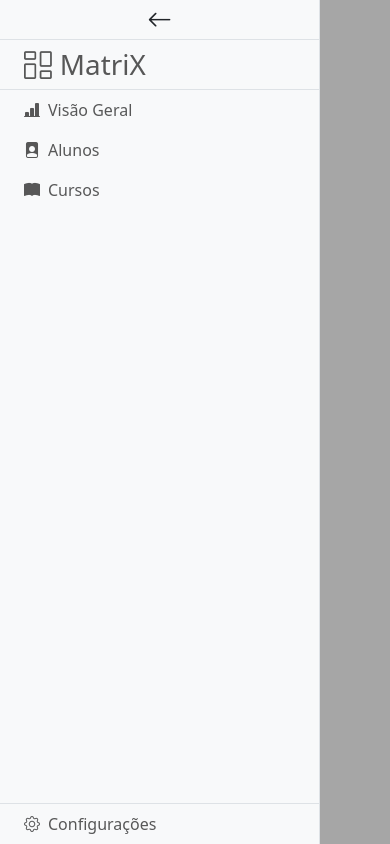
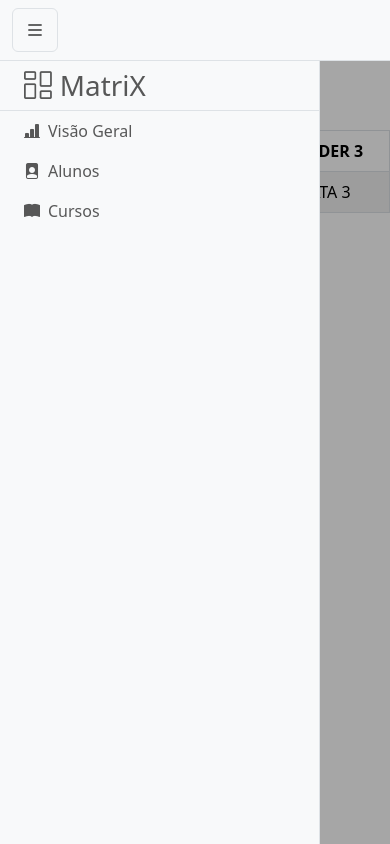
Before and after one commit to laguit0s/MatriX, a React (Vite) app in the folder frontend/: page /gerenciar-alunos in a window 390 px wide. Both pictures are taken after a click on the button "Abrir menu lateral". Built offline with nearby package versions, Linux system fonts and the light colour scheme.

Commit message:
implementa roteamento e layout responsivo da sidebar

```diff
--- a/frontend/src/App.jsx
+++ b/frontend/src/App.jsx
@@ -1,12 +1,21 @@
 import SidebarDesktop from "./components/SidebarDesktop"
-import DataTable from "./components/DataTable"
+import { BrowserRouter, Routes, Route } from "react-router-dom"
+import GerenciarAlunos from "./pages/GerenciarAlunos"
+import "./styles/global.css"
 
 function App() {
-  const header = ["TESTE", "TESTE", "TESTE"]
-  const body = ["DADOS", "DADOS", "DADOS"]
   return (
     <div className='d-flex flex-grow-1 h-100' style={{ minWidth: 0 }}>
-      <SidebarDesktop />
+      <BrowserRouter>
+        <SidebarDesktop />
+        <div className="routes-container content-wrapper">
+          <Routes>
+            <Route path="/gerenciar-alunos" element={<GerenciarAlunos />} />
+            <Route path="/gerenciar-cursos" element={<GerenciarAlunos />} />
+            <Route path="/gerenciar-turmas" element={<GerenciarAlunos />} />
+          </Routes>
+        </div>
+      </BrowserRouter>
     </div>
   )
 }
--- a/frontend/src/components/DataTable.jsx
+++ b/frontend/src/components/DataTable.jsx
@@ -4,7 +4,7 @@ function DataTable({ headerContent = [], bodyContent = [] }) {
 
     return (
         <div className="table-responsive flex-grow-1 w-100" style={{ minWidth: 0 }}>
-            <table className="table table-striped text-nowrap">
+            <table className="table table-bordered table-striped text-nowrap">
                 <thead>
                     <tr>
                         {headerContent.map((texto, i) => (
@@ -22,7 +22,7 @@ function DataTable({ headerContent = [], bodyContent = [] }) {
                                         const cellContent = bodyContent[index];
 
                                         return (
-                                            <td key={index}>
+                                            <td key={index} className="text-center">
                                                 {cellContent !== undefined ? cellContent : ""}
                                             </td>
                                         );
--- /dev/null
+++ b/frontend/src/components/Header.jsx
@@ -0,0 +1,9 @@
+function Header({ title }) {
+    return (
+        <div className="d-flex py-3 justify-content-center">
+            <h1 className="h2">{title}</h1>
+        </div>
+    )
+}
+
+export default Header
--- a/frontend/src/components/SidebarDesktop.jsx
+++ b/frontend/src/components/SidebarDesktop.jsx
@@ -1,4 +1,5 @@
-import { useEffect, useState } from "react";
+import { useEffect, useState } from "react"
+import { Link } from "react-router-dom"
 
 function SidebarDesktop () {
     let [isExpanded, setIsExpanded] = useState(true);
@@ -95,18 +96,22 @@ function SidebarDesktop () {
 
     return (
         <>
-            {isMobile && !sidebarOpen && (
-                <button className="btn btn-light border position-fixed top-0 start-0 m-3 d-md-none" style={{zIndex: 1061}} onClick={toggleSidebar} aria-label="Abrir menu lateral">
-                    <i className="bi bi-list"></i>
+            {isMobile && (
+                <nav className="navbar navbar-light bg-light border-bottom d-md-none position-fixed top-0 start-0 w-100" style={{zIndex: 1060}}>
+                    <div className="container-fluid d-flex align-items-center justify-content-between">
+                        <button className="btn btn-light border" onClick={toggleSidebar} aria-label="Abrir menu lateral">
+                            <i className="bi bi-list fs-5"></i>
                         </button>
+                    </div>
+                </nav>
             )}
             {isMobile && sidebarOpen && (
-                <div className="position-fixed top-0 start-0 w-100 h-100 d-md-none" style={{backgroundColor: 'rgba(0, 0, 0, 0.35)', zIndex: 1050}} onClick={toggleSidebar} aria-hidden="true"></div>
+                <div className="position-fixed top-0 start-0 w-100 h-100 d-md-none" style={{backgroundColor: 'rgba(0, 0, 0, 0.35)', zIndex: 1050, marginTop: '60px'}} onClick={toggleSidebar} aria-hidden="true"></div>
             )}
-            <nav className="navbar flex-shrink-0 h-100 bg-light border-end d-md-block p-0" style={isMobile ? {position: 'fixed', top: 0, left: 0, width: mobileWidth, minWidth: mobileWidth, height: '100vh', transform: sidebarOpen ? 'translateX(0)' : 'translateX(-100%)', transition: 'transform 0.3s ease', zIndex: 1051} : {position: 'relative', width: isExpanded ? `${MAX_WIDTH}px` : `${MIN_WIDTH}px`, minWidth: isExpanded ? `${MAX_WIDTH}px` : `${MIN_WIDTH}px`, transition: 'all 0.3s ease'}} onTransitionEnd={handleTransition}>
+            <nav className="navbar flex-shrink-0 h-100 bg-light border-end d-md-block p-0" style={isMobile ? {position: 'fixed', top: '60px', left: 0, width: mobileWidth, minWidth: mobileWidth, height: 'calc(100vh - 60px)', transform: sidebarOpen ? 'translateX(0)' : 'translateX(-100%)', transition: 'transform 0.3s ease', zIndex: 1051} : {position: 'relative', width: isExpanded ? `${MAX_WIDTH}px` : `${MIN_WIDTH}px`, minWidth: isExpanded ? `${MAX_WIDTH}px` : `${MIN_WIDTH}px`, transition: 'all 0.3s ease'}} onTransitionEnd={handleTransition}>
                 <ul className="navbar-nav d-flex flex-column h-100 w-100">
                     <li className={isExpanded ? "nav-item w-100" : "nav-item w-100 d-flex flex-column align-items-center"}>
-                    <button className="btn w-100 py-0" onClick={toggleSidebar}><i className={(isExpanded ? "bi bi-arrow-left" : "bi bi-arrow-right") + " fs-2"}></i></button>
+                        <button className="btn w-100 py-0 d-none d-md-block" onClick={toggleSidebar}><i className={(isExpanded ? "bi bi-arrow-left" : "bi bi-arrow-right") + " fs-2"}></i></button>
                         <a href="#" className={isExpanded ? "nav-link ps-4 border-top border-bottom w-100 d-flex align-items-center py-2" : "nav-link border-top border-bottom text-center w-100 d-flex align-items-center justify-content-center"}><i className={isExpanded ? "bi bi-columns-gap me-2 h1 my-0" : "bi bi-columns-gap h1 my-0"}></i><span className={(showText ? "d-inline" : "d-none") + " h1 my-0"}>MatriX</span></a>
                     </li>
                     <li className={isExpanded ? "nav-item w-100" : "nav-item w-100 d-flex justify-content-center"}>
@@ -115,14 +120,29 @@ function SidebarDesktop () {
                     <li className={isExpanded ? "nav-item w-100" : "nav-item w-100 d-flex justify-content-center"}>
                         <a href="#" className={isExpanded ? "nav-link ms-4 w-100" : "nav-link w-100 text-center"} data-bs-toggle="collapse" data-bs-target="#collapse-alunos" onClick={onClickCollapse}><i className={isExpanded ? "bi bi-file-person-fill me-2" : "bi bi-file-person-fill"}></i><span className={showText ? "d-inline" : "d-none"}>Alunos</span></a>
                         <ul className="navbar-nav collapse w-100 ps-4" id="collapse-alunos">
-                        <li className="nav-item border-bottom w-100"><a href="#" className="nav-link w-100"><i className={showText ? "bi bi-justify me-2" : "bi bi-justify"}></i><span className={showText ? "d-inline" : "d-none"}>Gerenciar Alunos</span></a></li>
+                            <li className="nav-item border-bottom w-100">
+                                <Link to="/gerenciar-alunos" className="nav-link w-100">
+                                    <i className={showText ? "bi bi-justify me-2" : "bi bi-justify"}></i>
+                                    <span className={showText ? "d-inline" : "d-none"}>Gerenciar Alunos</span>
+                                </Link>
+                            </li>
                         </ul>
                     </li>
                     <li className={isExpanded ? "nav-item w-100" : "nav-item w-100 d-flex justify-content-center"}>
                         <a href="#" className={isExpanded ? "nav-link ms-4 w-100" : "nav-link w-100 text-center"} data-bs-toggle="collapse" data-bs-target="#collapse-cursos" onClick={onClickCollapse}><i className={isExpanded ? "bi bi-book-fill me-2" : "bi bi-book-fill"}></i><span className={showText ? "d-inline" : "d-none"}>Cursos</span></a>
                         <ul className="navbar-nav collapse w-100 ps-4" id="collapse-cursos">
-                        <li className="nav-item border-bottom w-100"><a href="#" className="nav-link w-100"><i className={showText ? "bi bi-justify me-2" : "bi bi-justify"}></i><span className={showText ? "d-inline" : "d-none"}>Gerenciar Cursos</span></a></li>
-                        <li className="nav-item border-bottom w-100"><a href="#" className="nav-link w-100"><i className={showText ? "bi bi-justify me-2" : "bi bi-justify"}></i><span className={showText ? "d-inline" : "d-none"}>Gerenciar Turmas</span></a></li>
+                            <li className="nav-item border-bottom w-100">
+                                <Link to="gerenciar-cursos" href="#" className="nav-link w-100">
+                                    <i className={showText ? "bi bi-justify me-2" : "bi bi-justify"}></i>
+                                    <span className={showText ? "d-inline" : "d-none"}>Gerenciar Cursos</span>
+                                </Link>
+                            </li>
+                            <li className="nav-item border-bottom w-100">
+                                <Link to="/gerenciar-turmas" className="nav-link w-100">
+                                    <i className={showText ? "bi bi-justify me-2" : "bi bi-justify"}></i>
+                                    <span className={showText ? "d-inline" : "d-none"}>Gerenciar Turmas</span>
+                                </Link>
+                            </li>
                         </ul>
                     </li>
                     <li className={(isExpanded ? "nav-item w-100" : "nav-item w-100 d-flex justify-content-center") + " border-top mt-auto"}>
--- /dev/null
+++ b/frontend/src/pages/GerenciarAlunos.jsx
@@ -0,0 +1,16 @@
+import Sidebar from "../components/SidebarDesktop"
+import DataTable from "../components/DataTable"
+import Header from "../components/Header"
+
+function GerenciarAlunos() {
+    const tableHeader = ["HEADER 1", "HEADER 2", "HEADER 3"]
+    const tableBody = ["DATA 1", "DATA 2", "DATA 3"]
+    return (
+        <div className="d-flex flex-column flex-grow-1">
+            <Header title="Gerenciar Alunos" />
+            <DataTable headerContent={tableHeader} bodyContent={tableBody} />
+        </div>
+    )
+}
+
+export default GerenciarAlunos
--- /dev/null
+++ b/frontend/src/styles/global.css
@@ -0,0 +1,17 @@
+/* Padding para o conteúdo principal em mobile */
+@media (max-width: 767.98px) {
+  :root {
+    --navbar-height: 60px;
+  }
+
+  .content-wrapper {
+    margin-top: var(--navbar-height);
+  }
+}
+
+/* Garante que o Routes renderize corretamente */
+.routes-container {
+  flex-grow: 1;
+  overflow: auto;
+  width: 100%;
+}
```
Also changed, not shown: frontend/src/pages/GerenciarCursos.jsx (added), frontend/src/pages/GerenciarTurmas.jsx (added), frontend/src/pages/gerenciar_alunos.jsx (deleted). Lines whose indentation alone changed are shown as unchanged.
